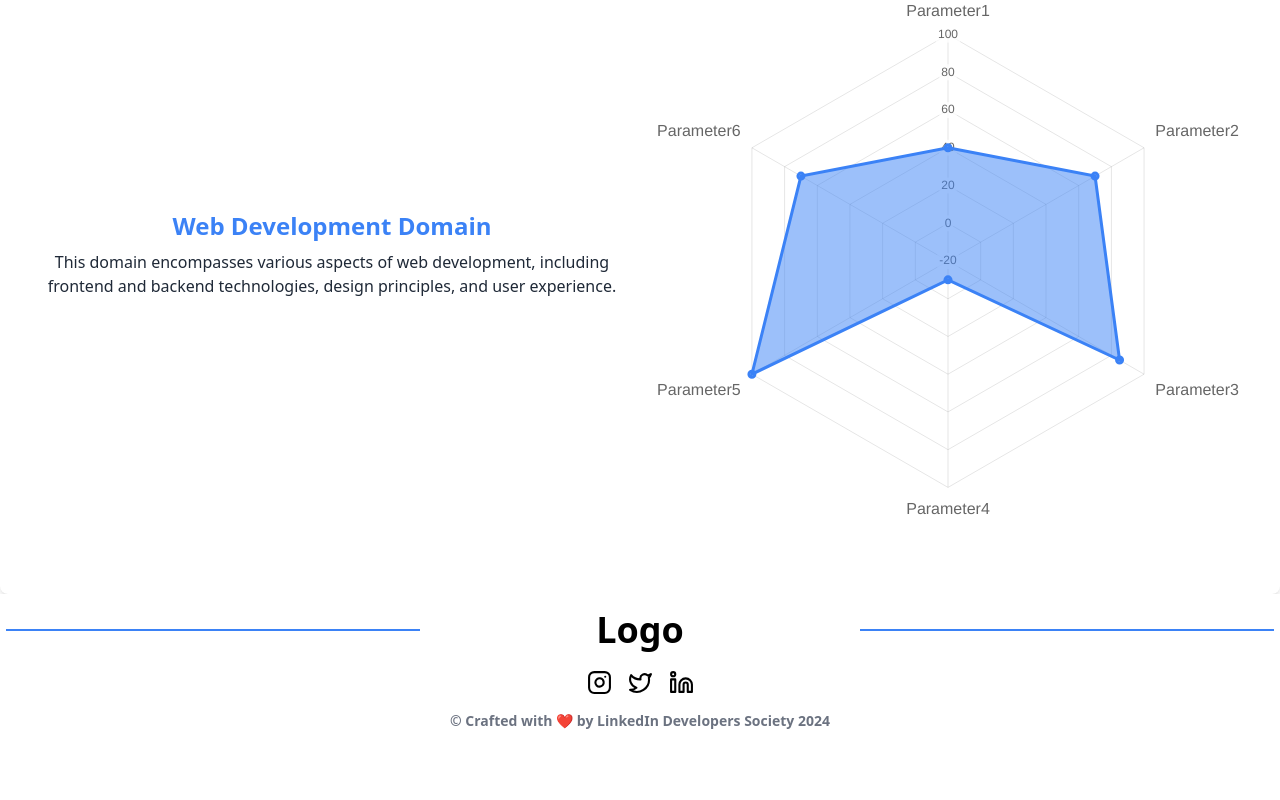
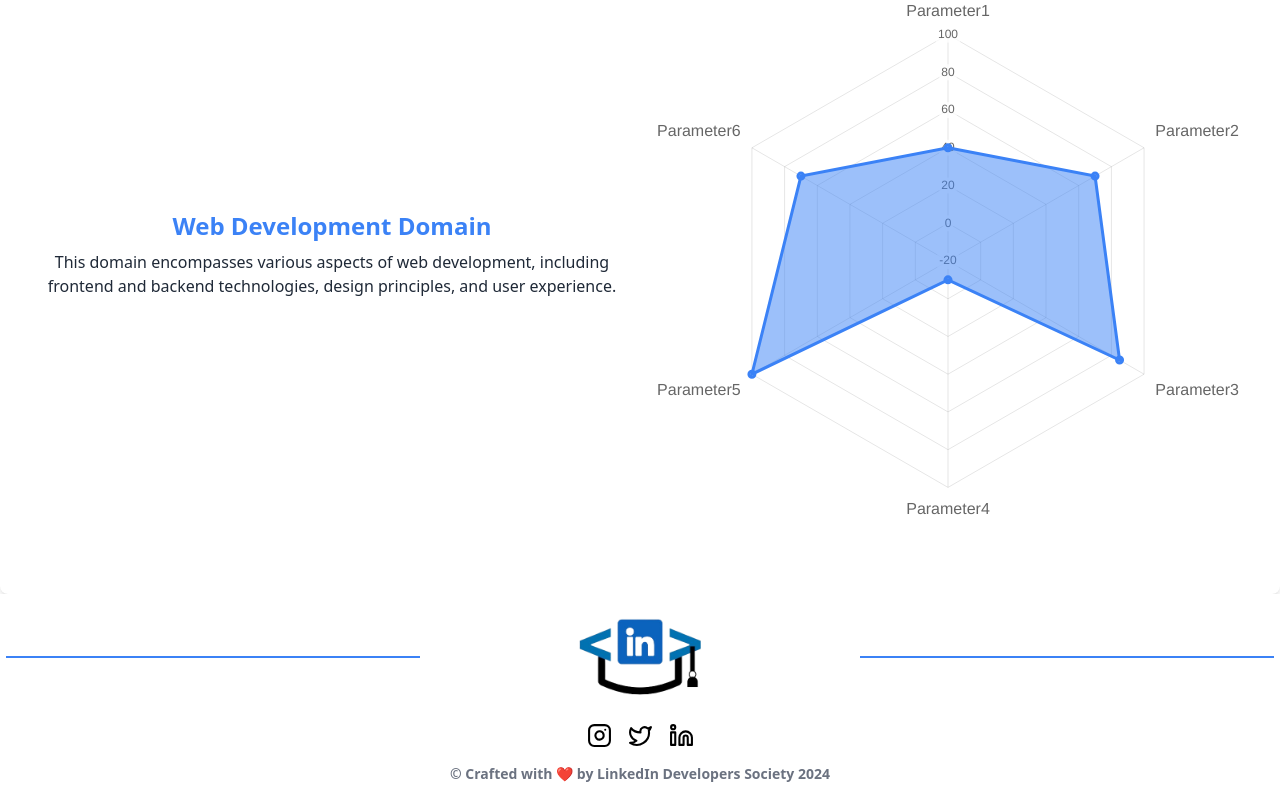
Before and after one commit to Whis2903/official-website, a Next.js app: page / in a window 1280 px wide. Shown: the part 1438-2238 px from the top of the page. Before the commit the page ends 2185 px from the top, so only its background shows below. Built offline with nearby package versions, Linux system fonts and the light colour scheme.

Commit message:
added logo to footer

```diff
--- a/app/components/footer.tsx
+++ b/app/components/footer.tsx
@@ -5,8 +5,7 @@ const Footer = () => {
     <footer className="text-center py-4 bg-white">
       <div className="grid grid-cols-3 place-content-center place-items-center w-full">
         <div className="h-[2px] w-[97%] bg-blue-500" />
-        {/* <img src="/logo.png" alt="Logo" className="w-60 h-30" /> */}
-        <h1 className="text-4xl font-semibold">Logo</h1>
+          <img src="/footer-logo.png" alt="Logo" className="w-32 h-18" />
         <div className="h-[2px] w-[97%] bg-blue-500" />
       </div>
 
```
Also changed, not shown: public/footer-logo.png (added).
